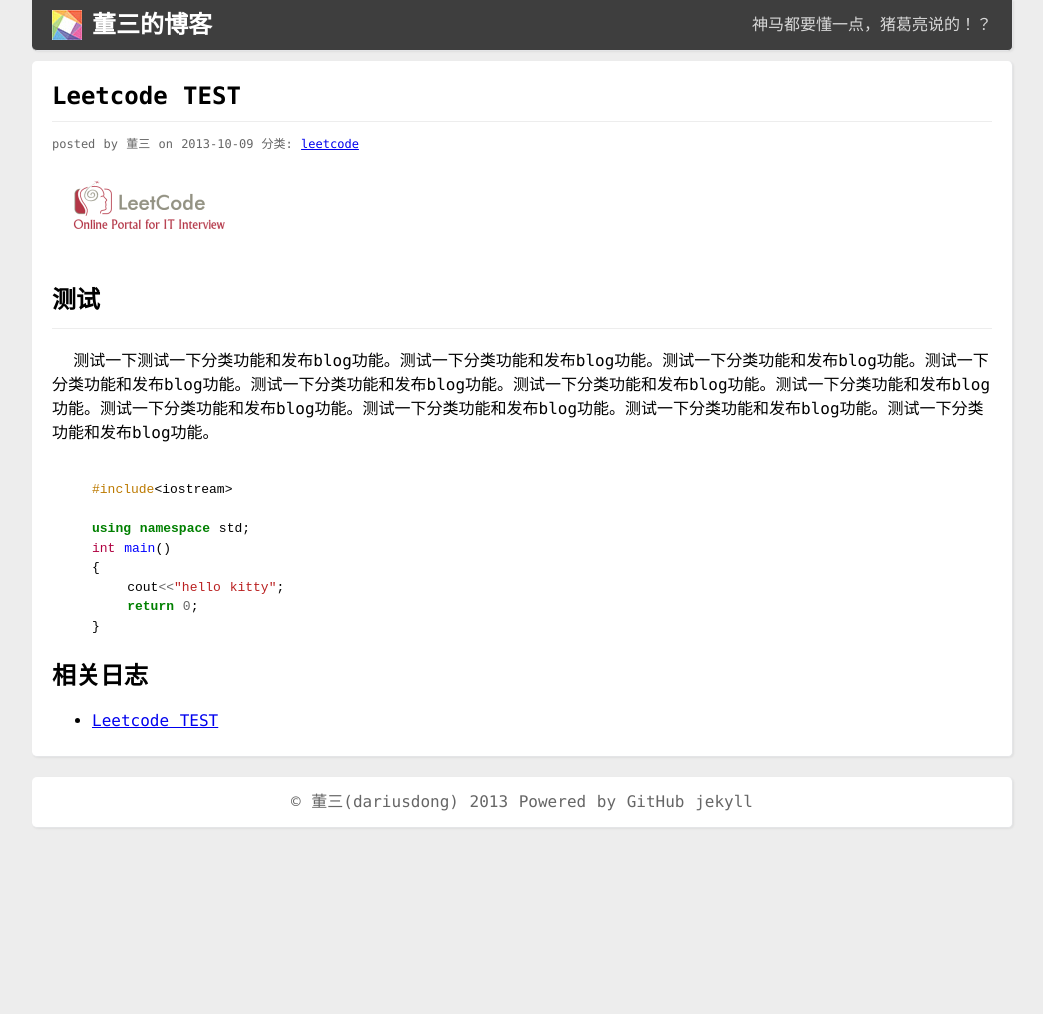
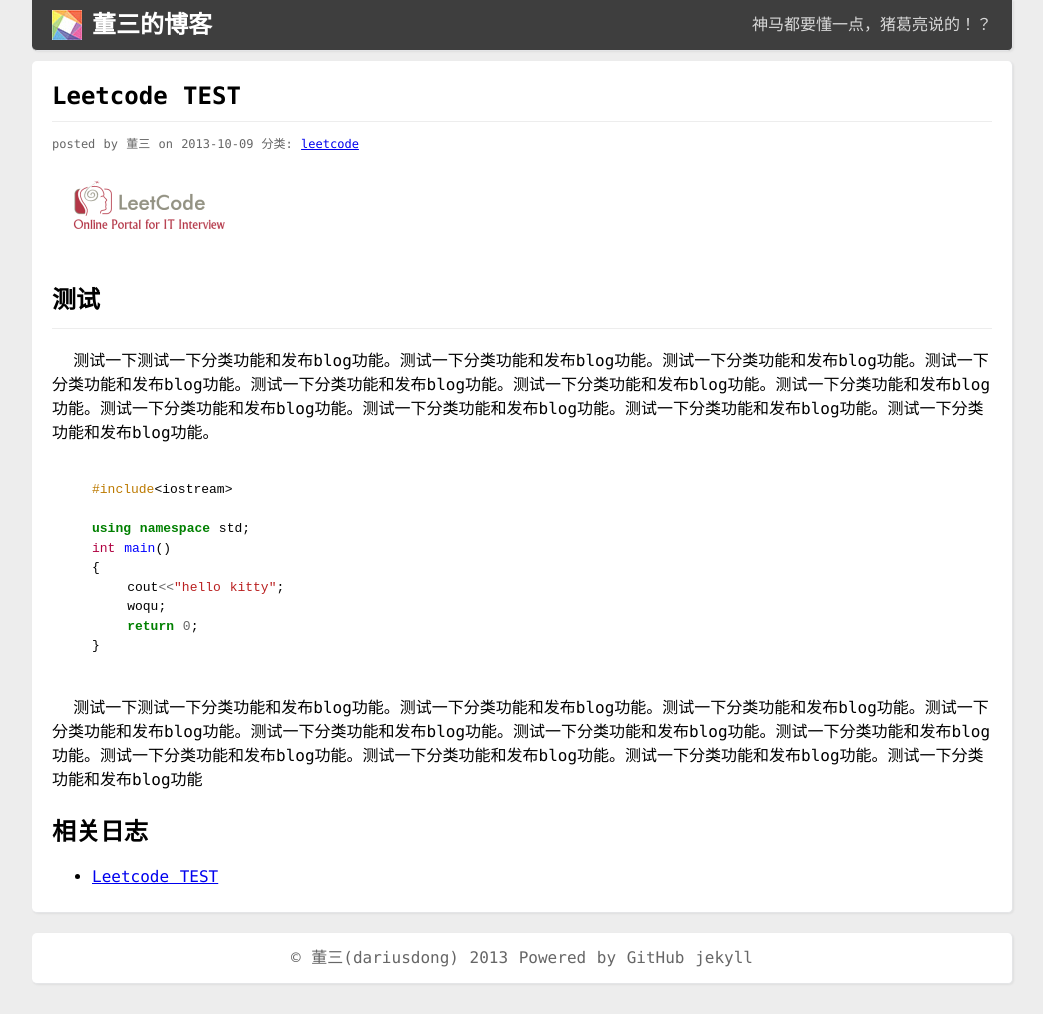
Before and after one commit to dariuskylin/blogs, a Jekyll site: the page built from _posts/2013-10-09-a-leetcode-test.html, in a window 1280 px wide. Shown: the whole page, without its empty margins (118-1161 px from the left). Built offline with Jekyll 4.4.1, drawn with Linux system fonts in a browser that asks for light colours; comment, search, counter and statistics services are not loaded; before the commit the page ends 900 px from its top, so only the background shows below that.

```diff
--- a/_config.yml
+++ b/_config.yml
@@ -1,3 +1,4 @@
 baseurl: /blogs
 url: http://dariuskylin.github.io/blogs/
 paginate: 10
+pygments: true
--- a/_posts/2013-10-09-a-leetcode-test.html
+++ b/_posts/2013-10-09-a-leetcode-test.html
@@ -17,12 +17,15 @@ keywords: leetcode,test
 &nbsp;&nbsp;测试一下测试一下分类功能和发布blog功能。测试一下分类功能和发布blog功能。测试一下分类功能和发布blog功能。测试一下分类功能和发布blog功能。测试一下分类功能和发布blog功能。测试一下分类功能和发布blog功能。测试一下分类功能和发布blog功能。测试一下分类功能和发布blog功能。测试一下分类功能和发布blog功能。测试一下分类功能和发布blog功能。测试一下分类功能和发布blog功能。
 </p>
 
-{% highlight cpp %}
+{% highlight c++ %}
 #include<iostream>
 using namespace std;
 int main()
 {
     cout<<"hello kitty";
+    woqu;
     return 0;
 }
 {% endhighlight %}
+</br>
+&nbsp;&nbsp;测试一下测试一下分类功能和发布blog功能。测试一下分类功能和发布blog功能。测试一下分类功能和发布blog功能。测试一下分类功能和发布blog功能。测试一下分类功能和发布blog功能。测试一下分类功能和发布blog功能。测试一下分类功能和发布blog功能。测试一下分类功能和发布blog功能。测试一下分类功能和发布blog功能。测试一下分类功能和发布blog功能。测试一下分类功能和发布blog功能
```
